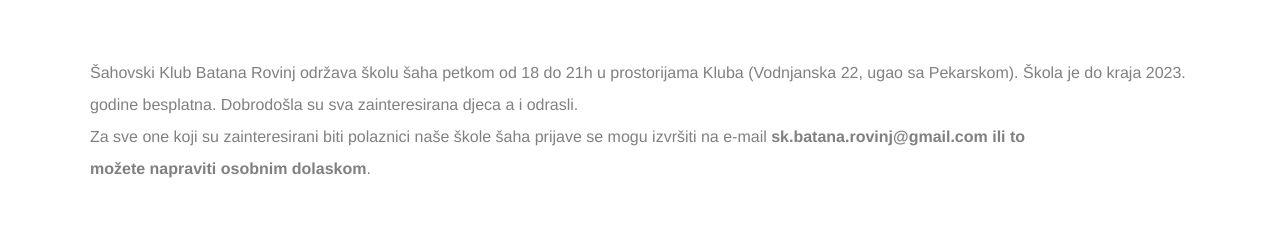
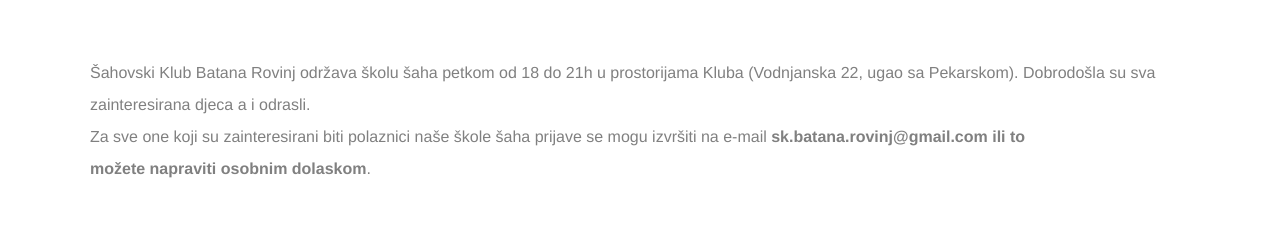
Before and after one commit to NevenDavidovic/vue_batana, a Vue app: page /prijave in a window 1280 px wide. Shown: the part 401-636 px from the top of the page. Built offline with nearby package versions, Linux system fonts and the light colour scheme.

Commit message:
promjena informacija

```diff
--- a/src/views/ApplyView.vue
+++ b/src/views/ApplyView.vue
@@ -4,8 +4,8 @@
   <h1 class="prijave-h">Prijave</h1>
   <p class="prijave-d">
     {{ $store.state.imeKluba }} Rovinj održava školu šaha petkom od 18 do 21h u
-    prostorijama Kluba (Vodnjanska 22, ugao sa Pekarskom). Škola je do kraja
-    2023. godine besplatna. Dobrodošla su sva zainteresirana djeca a i odrasli.
+    prostorijama Kluba (Vodnjanska 22, ugao sa Pekarskom). Dobrodošla su sva
+    zainteresirana djeca a i odrasli.
 
     <br />
     Za sve one koji su zainteresirani biti polaznici naše škole šaha prijave se
```
